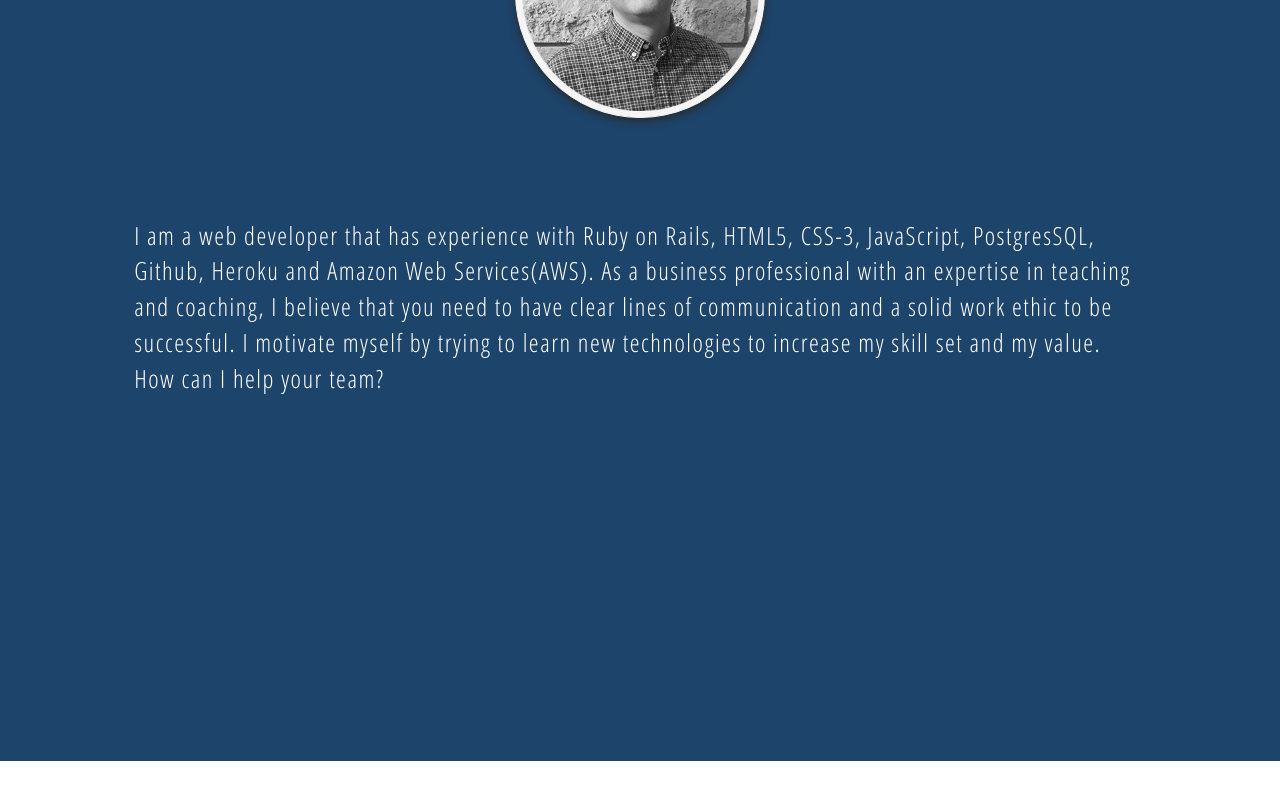
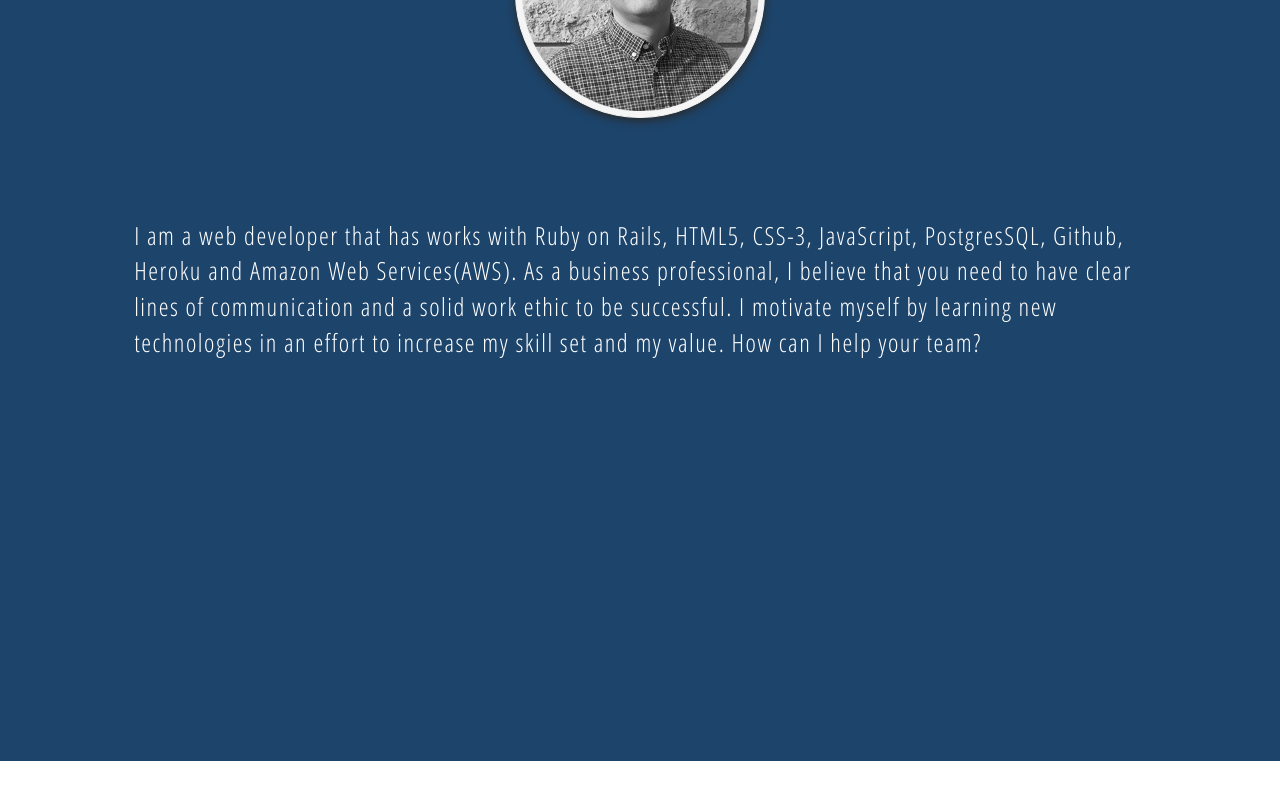
Before and after one commit to waders92/waders92.github.io, a plain HTML site: page index.html in a window 1280 px wide. Shown: the part 5942-6742 px from the top of the page. Drawn offline with nearby package versions, Linux system fonts and the light colour scheme; a web font is replaced by a local one.

Commit message:
verbage update

```diff
--- a/index.html
+++ b/index.html
@@ -138,10 +138,9 @@
   </div>
   <div class="col-xs-10 col-xs-offset-1 bio topbio">
     <p class="case-study-text">
-      I am a web developer that has experience with Ruby on Rails, HTML5, CSS-3, JavaScript, PostgresSQL, Github,
-      Heroku and Amazon Web Services(AWS). As a business professional with an expertise in teaching and coaching,
-      I believe that you need to have clear lines of communication and a solid work ethic to be successful. I motivate
-      myself by trying to learn new technologies to increase my skill set and my value. How can I help your team?
+      I am a web developer that has works with Ruby on Rails, HTML5, CSS-3, JavaScript, PostgresSQL, Github,
+      Heroku and Amazon Web Services(AWS). As a business professional, I believe that you need to have clear lines of communication and a solid work ethic to be successful. I motivate
+      myself by learning new technologies in an effort to increase my skill set and my value. How can I help your team?
     </p>
   </div>
   <div>
```
